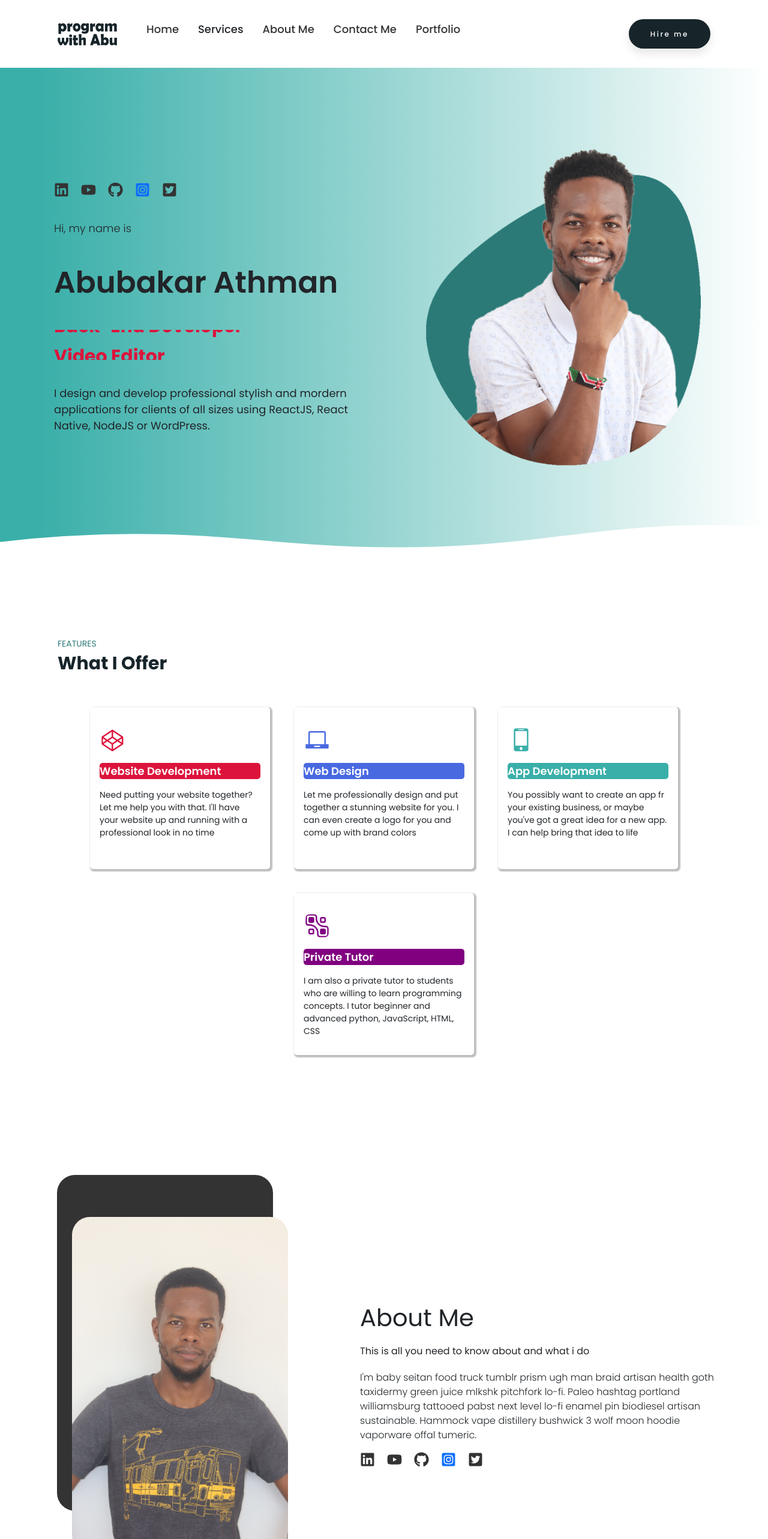
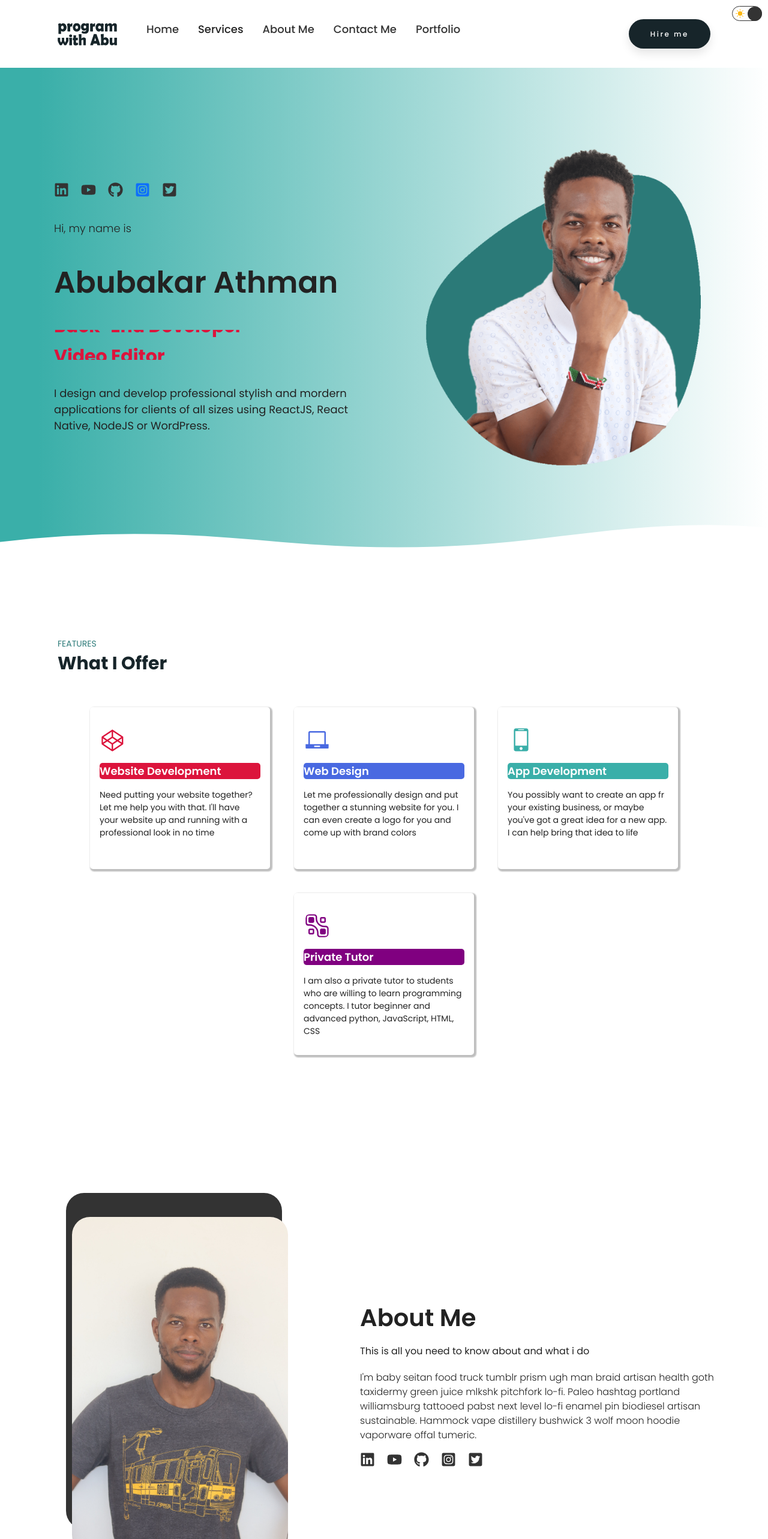
Before and after one commit to iAthman83/portfolio, a React (Create React App) app: page / in a window 1280 px wide. Shown: the top 2566 px of the page at 60% size. Built offline with nearby package versions, Linux system fonts and the light colour scheme.

Commit message:
create dark mode effect

```diff
--- a/src/App.js
+++ b/src/App.js
@@ -1,4 +1,4 @@
-import { useRef } from "react";
+import { useContext, useRef } from "react";
 import "./App.css";
 import {
   Hero,
@@ -8,11 +8,24 @@ import {
   Services,
   ProductList,
 } from "./sections/index";
-import { NavBarComponent, FooterComponent } from "./components/index";
+import {
+  NavBarComponent,
+  FooterComponent,
+  ToggleComponent,
+} from "./components/index";
+import { ThemeContext } from "./context";
 
 function App() {
+  const theme = useContext(ThemeContext);
+  const darkMode = theme.state.darkMode;
   return (
-    <>
+    <div
+      style={{
+        backgroundColor: darkMode ? "#222222" : "white",
+        color: darkMode ? "#BDC1C6" : "#222222",
+      }}
+    >
+      <ToggleComponent />
       <NavBarComponent />
       <Hero />
       <Services />
@@ -21,7 +34,7 @@ function App() {
       <Contact />
       {/* <Portfolio /> */}
       <FooterComponent />
-    </>
+    </div>
   );
 }
 
--- a/src/components/index.js
+++ b/src/components/index.js
@@ -4,3 +4,4 @@ export { default as PrimaryButtonComponent } from "./primarybtn/PrimaryButtonCom
 export { default as SecondaryButtonComponent } from "./secondarybtn/SecondaryButtonComponent";
 export { default as TitleComponent } from "./title/TitleComponent";
 export { default as CardComponent } from "./card/CardComponent";
+export { default as ToggleComponent } from "./toggleDarkMode/ToggleComponent";
--- /dev/null
+++ b/src/components/toggleDarkMode/ToggleComponent.js
@@ -0,0 +1,31 @@
+import React, { useContext } from "react";
+import "./toggle.css";
+
+import { BsSunFill, BsMoonFill } from "react-icons/bs";
+import { ThemeContext } from "../../context";
+
+const ToggleComponent = () => {
+  const theme = useContext(ThemeContext);
+  const darkMode = theme.state.darkMode;
+
+  const handleClick = () => {
+    theme.dispatch({ type: "TOGGLE" });
+  };
+
+  return (
+    <div className="toggle">
+      <BsSunFill color="#FDB813" className="toggle-icon" />
+      <BsMoonFill color="#1b1e23" className="toggle-icon" />
+      <div
+        className="toggle-button"
+        onClick={handleClick}
+        style={{
+          left: theme.state.darkMode ? 0 : 25,
+          backgroundColor: darkMode && "#3aafa9",
+        }}
+      ></div>
+    </div>
+  );
+};
+
+export default ToggleComponent;
--- /dev/null
+++ b/src/components/toggleDarkMode/toggle.css
@@ -0,0 +1,28 @@
+.toggle {
+  width: 50px;
+  height: 25px;
+  border-radius: 20px;
+  border: 1px solid #333333;
+  background-color: white;
+  position: fixed;
+  top: 10px;
+  right: 10px;
+  z-index: 999;
+  display: flex;
+  align-items: center;
+  justify-content: space-around;
+}
+
+.toggle-icon {
+  width: 15px;
+  height: 15px;
+}
+
+.toggle-button {
+  width: 24px;
+  height: 24px;
+  border-radius: 50%;
+  background-color: #333333;
+  position: absolute;
+  cursor: pointer;
+}
--- /dev/null
+++ b/src/context.js
@@ -0,0 +1,24 @@
+import { createContext, useReducer } from "react";
+
+export const ThemeContext = createContext();
+
+const INITIAL_STATE = { darkMode: false };
+
+const themeReducer = (state, action) => {
+  switch (action.type) {
+    case "TOGGLE":
+      return { darkMode: !state.darkMode };
+    default:
+      return state;
+  }
+};
+
+export const ThemeProvider = (props) => {
+  const [state, dispatch] = useReducer(themeReducer, INITIAL_STATE);
+
+  return (
+    <ThemeContext.Provider value={{ state, dispatch }}>
+      {props.children}
+    </ThemeContext.Provider>
+  );
+};
--- a/src/index.js
+++ b/src/index.js
@@ -5,10 +5,13 @@ import App from "./App";
 // import { BrowserRouter } from "react-router-dom";
 import reportWebVitals from "./reportWebVitals";
 import "bootstrap/dist/css/bootstrap.min.css";
+import { ThemeProvider } from "./context";
 
 ReactDOM.render(
   <React.StrictMode>
-    <App />
+    <ThemeProvider>
+      <App />
+    </ThemeProvider>
   </React.StrictMode>,
   document.getElementById("root")
 );
--- a/src/sections/about/About.js
+++ b/src/sections/about/About.js
@@ -1,4 +1,4 @@
-import React from "react";
+import React, { useContext } from "react";
 import "./about.css";
 import aboutImg from "../../assets/about.JPG";
 import {
@@ -8,12 +8,19 @@ import {
   FaInstagramSquare,
   FaGithub,
 } from "react-icons/fa";
+import { AiFillInstagram } from "react-icons/ai";
+import { ThemeContext } from "../../context";
 
 const About = () => {
+  const theme = useContext(ThemeContext);
+  const darkMode = theme.state.darkMode;
   return (
     <div className="about">
       <div className="about-left">
-        <div className="about-card bg"></div>
+        <div
+          style={{ backgroundColor: darkMode && "#3aafa9" }}
+          className="about-card bg"
+        ></div>
         <div className="about-card">
           <img className="about-img" src={aboutImg} alt="About Image" />
         </div>
@@ -39,7 +46,7 @@ const About = () => {
             <FaLinkedin
               className="about-social-icon"
               size={25}
-              style={{ color: "#333333" }}
+              style={{ color: darkMode ? "#3aafa9" : "#333333" }}
             />
           </a>
           <a
@@ -50,7 +57,7 @@ const About = () => {
             <FaYoutube
               className="about-social-icon"
               size={25}
-              style={{ color: "#333333" }}
+              style={{ color: darkMode ? "#3aafa9" : "#333333" }}
             />
           </a>
           <a
@@ -61,7 +68,7 @@ const About = () => {
             <FaGithub
               className="about-social-icon"
               size={25}
-              style={{ color: "#333333" }}
+              style={{ color: darkMode ? "#3aafa9" : "#333333" }}
             />
           </a>
           <a
@@ -72,7 +79,7 @@ const About = () => {
             <FaInstagramSquare
               className="about-social-icon"
               size={25}
-              color={{ color: "#333333" }}
+              style={{ color: darkMode ? "#3aafa9" : "#333333" }}
             />
           </a>
           <a
@@ -83,7 +90,7 @@ const About = () => {
             <FaTwitterSquare
               className="about-social-icon"
               size={25}
-              style={{ color: "#333333" }}
+              style={{ color: darkMode ? "#3aafa9" : "#333333" }}
             />
           </a>
         </div>
--- a/src/sections/about/about.css
+++ b/src/sections/about/about.css
@@ -20,8 +20,8 @@
 
 .bg {
   position: absolute;
-  top: 50px;
-  left: 95px;
+  top: 80px;
+  left: 110px;
   background-color: #333333;
 }
 
@@ -40,7 +40,7 @@
 }
 
 .about-title {
-  font-weight: 400;
+  font-weight: 600;
 }
 
 .about-subtitle {
--- a/src/sections/contact/Contact.js
+++ b/src/sections/contact/Contact.js
@@ -1,14 +1,18 @@
-import React, { useRef, useState } from "react";
+import React, { useContext, useRef, useState } from "react";
 import "./contact.css";
 import emailjs from "@emailjs/browser";
 
 import { FaPhoneAlt, FaEnvelope } from "react-icons/fa";
 
 import { RiWhatsappFill } from "react-icons/ri";
+import { ThemeContext } from "../../context";
 
 const Contact = () => {
   const formRef = useRef();
   const [sent, setSent] = useState(false);
+
+  const theme = useContext(ThemeContext);
+  const darkMode = theme.state.darkMode;
 
   const handleSubmit = (e) => {
     e.preventDefault();
@@ -32,7 +36,10 @@ const Contact = () => {
   };
   return (
     <div className="contact">
-      <div className="contact-bg"></div>
+      <div
+        style={{ backgroundColor: darkMode && "#3aafa9" }}
+        className="contact-bg"
+      ></div>
       <div className="contact-wrapper">
         <div className="contact-left">
           <h1 className="contact-title">Let's discuss your project</h1>
@@ -62,6 +69,7 @@ const Contact = () => {
           </p>
           <form ref={formRef} onSubmit={handleSubmit}>
             <input
+              style={{ backgroundColor: darkMode && "#333333" }}
               className="input"
               type="text"
               placeholder="Name"
@@ -69,6 +77,7 @@ const Contact = () => {
               required={true}
             />
             <input
+              style={{ backgroundColor: darkMode && "#333333" }}
               className="input"
               type="text"
               placeholder="Subject"
@@ -76,6 +85,7 @@ const Contact = () => {
               required={true}
             />
             <input
+              style={{ backgroundColor: darkMode && "#333333" }}
               className="input"
               type="text"
               placeholder="Email"
@@ -83,13 +93,19 @@ const Contact = () => {
               required={true}
             />
             <textarea
+              style={{ backgroundColor: darkMode && "#333333" }}
               className="textarea"
               rows="5"
               placeholder="Message"
               name="message"
               required={true}
             />
-            <button>Submit</button>
+            <button
+              className="button"
+              style={{ backgroundColor: darkMode && "#3aafa9" }}
+            >
+              Submit
+            </button>
             {sent && "Thank you!"}
           </form>
         </div>
--- a/src/sections/contact/contact.css
+++ b/src/sections/contact/contact.css
@@ -19,6 +19,7 @@
 
 .contact-left {
   flex: 1;
+  padding-left: 5px;
 }
 
 .contact-right {
@@ -31,6 +32,7 @@
 .contact-title {
   font-size: 60px;
   width: 80%;
+  text-align: left;
 }
 
 .contact-info-item {
@@ -64,6 +66,7 @@ form {
   margin: 10px auto;
   font-size: 14px;
   padding-left: 10px;
+  border-radius: 5px;
 }
 
 .textarea {
@@ -71,12 +74,14 @@ form {
   margin: 10px 0px;
   font-size: 14px;
   padding-left: 10px;
+  border-radius: 5px;
 }
 
-button {
+.button {
   border: none;
-  padding: 15px;
+  padding: 10px 40px;
   margin: 1px 0px;
+  border-radius: 5px;
   background-color: var(--primary-color);
   color: white;
   cursor:pointer;
--- a/src/sections/hero/hero.css
+++ b/src/sections/hero/hero.css
@@ -3,7 +3,7 @@
   display: flex;
   height: 100vh;
   padding: 0 2.5rem;
-  background: rgb(58,175,169);
+  /* background: rgb(58,175,169); */
   background: linear-gradient(90deg, rgba(58,175,169,1) 0%, rgba(58,175,169,1) 5%, rgba(255,255,255,1) 100%);
 }
 
@@ -133,3 +133,22 @@
   transform: scale(1.05);
   z-index: 1;
 }
+
+@media screen and (max-width: 1050px) {
+
+}
+
+@media screen and (max-width: 700px) {
+
+}
+
+@media screen and (max-width: 550px) {
+  .hero {
+    flex-direction: column;
+    position: static;
+    background: linear-gradient(180deg, rgba(58,175,169,1) 0%, rgba(58,175,169,1) 5%, rgba(255,255,255,1) 100%);
+  }
+  .custom-shape-divider-bottom-1650973913 {
+    display: none;
+  }
+}
```
